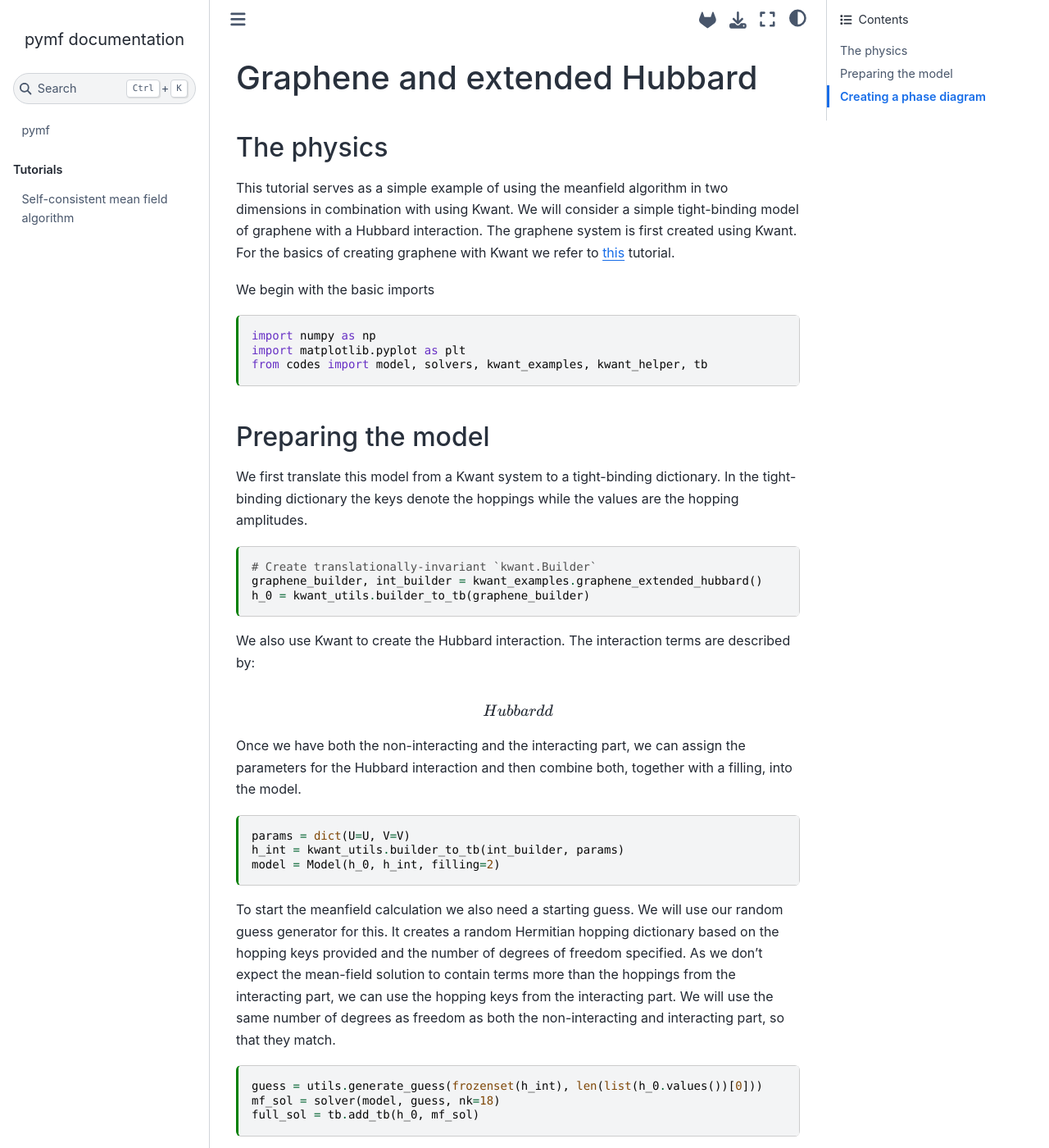
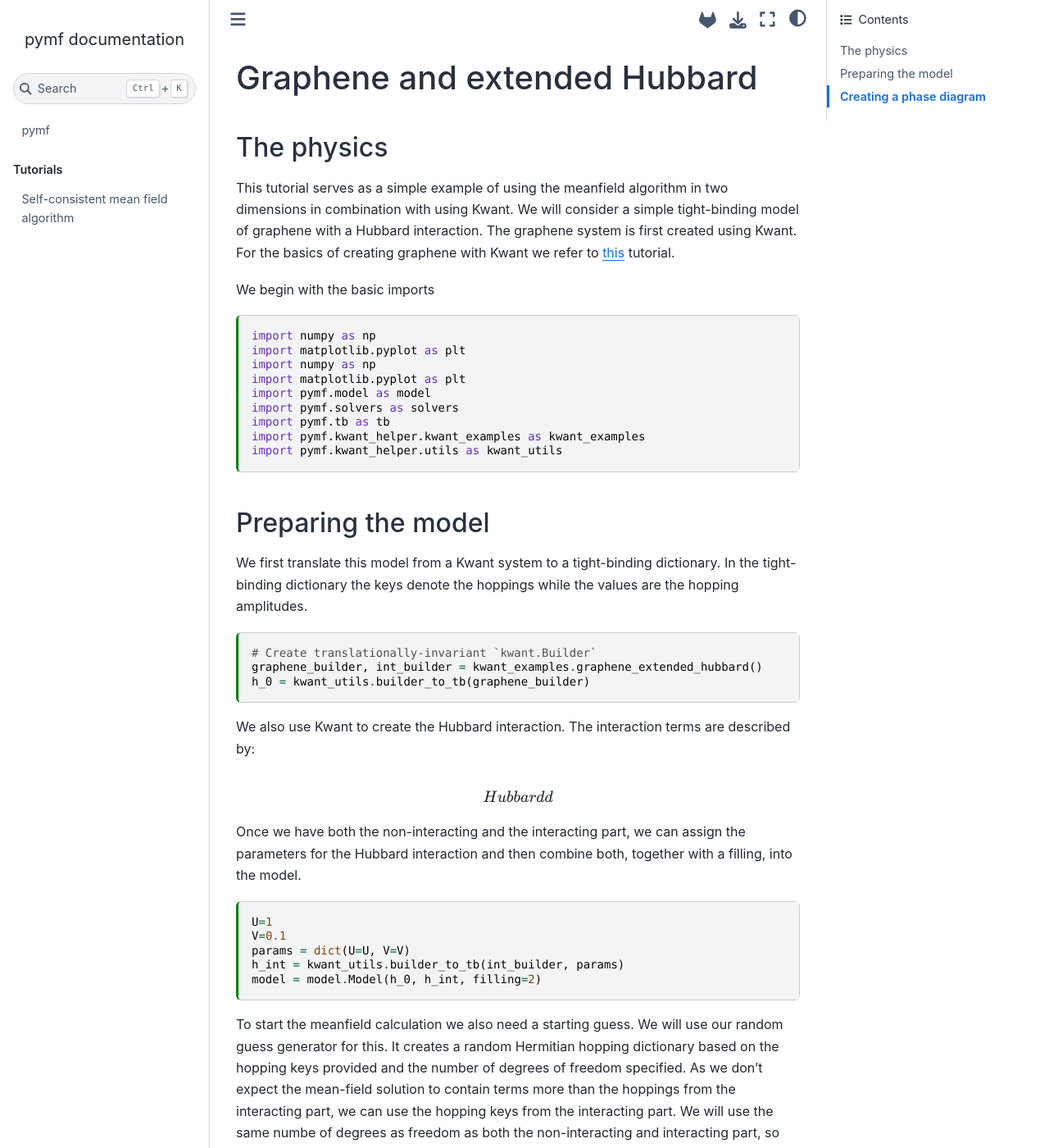
Before and after one commit to quantum-tinkerer/MeanFi, a Sphinx documentation site: the page built from docs/source/graphene_example.md, in a window 1280 px wide and 1400 px high. Shown: the whole window at 82% size. Built offline with Sphinx 7.4.7 and the Sphinx Book theme 1.1.4, drawn with Linux system fonts in a browser that asks for light colours; the version number could not be read and is left out; comment, search, counter and statistics services are not loaded; some of the changed text lies outside the part shown.

Commit message:
hopefully fix pipeline cause first checked locally

````diff
--- a/docs/source/graphene_example.md
+++ b/docs/source/graphene_example.md
@@ -22,7 +22,13 @@
 ```{code-cell} ipython3
 import numpy as np
 import matplotlib.pyplot as plt
-from codes import model, solvers, kwant_examples, kwant_helper, tb
+import numpy as np
+import matplotlib.pyplot as plt
+import pymf.model as model
+import pymf.solvers as solvers
+import pymf.tb as tb
+import pymf.kwant_helper.kwant_examples as kwant_examples
+import pymf.kwant_helper.utils as kwant_utils
 ```
 
 ##  Preparing the model
@@ -42,17 +48,19 @@
 Once we have both the non-interacting and the interacting part, we can assign the parameters for the Hubbard interaction and then combine both, together with a filling, into the model.
 
 ```{code-cell} ipython3
+U=1
+V=0.1
 params = dict(U=U, V=V)
 h_int = kwant_utils.builder_to_tb(int_builder, params)
-model = Model(h_0, h_int, filling=2)
+model = model.Model(h_0, h_int, filling=2)
 ```
 
-To start the meanfield calculation we also need a starting guess. We will use our random guess generator for this. It creates a random Hermitian hopping dictionary based on the hopping keys provided and the number of degrees of freedom specified. As we don't expect the mean-field solution to contain terms more than the hoppings from the interacting part, we can use the hopping keys from the interacting part. We will use the same number of degrees as freedom as both the non-interacting and interacting part, so that they match.
+To start the meanfield calculation we also need a starting guess. We will use our random guess generator for this. It creates a random Hermitian hopping dictionary based on the hopping keys provided and the number of degrees of freedom specified. As we don't expect the mean-field solution to contain terms more than the hoppings from the interacting part, we can use the hopping keys from the interacting part. We will use the same numbe of degrees as freedom as both the non-interacting and interacting part, so that they match.
 
 ```{code-cell} ipython3
-guess = utils.generate_guess(frozenset(h_int), len(list(h_0.values())[0]))
-mf_sol = solver(model, guess, nk=18)
-full_sol = tb.add_tb(h_0, mf_sol)
+guess = tb.utils.generate_guess(frozenset(h_int), len(list(h_0.values())[0]))
+mf_sol = solvers.solver(model, guess, nk=18)
+full_sol = tb.tb.add_tb(h_0, mf_sol)
 ```
 
 After we have defined the guess, we feed it together with the model into the meanfield solver. The meanfield solver will return a hopping dictionary with the meanfield approximation. We can then add this solution to the non-interacting part to get the full solution. In order to get the solution, we specified the number of k-points to be used in the calculation. This refers to the k-grid used in the Brillouin zone for the density matrix.
--- a/pymf/__init__.py
+++ b/pymf/__init__.py
@@ -7,6 +7,7 @@
     __version_tuple__ = (0, 0, "unknown", "unknown")
 
 from .mf import construct_density_matrix
+from . import mf
 
 __all__ = [
     "construct_density_matrix",
````
